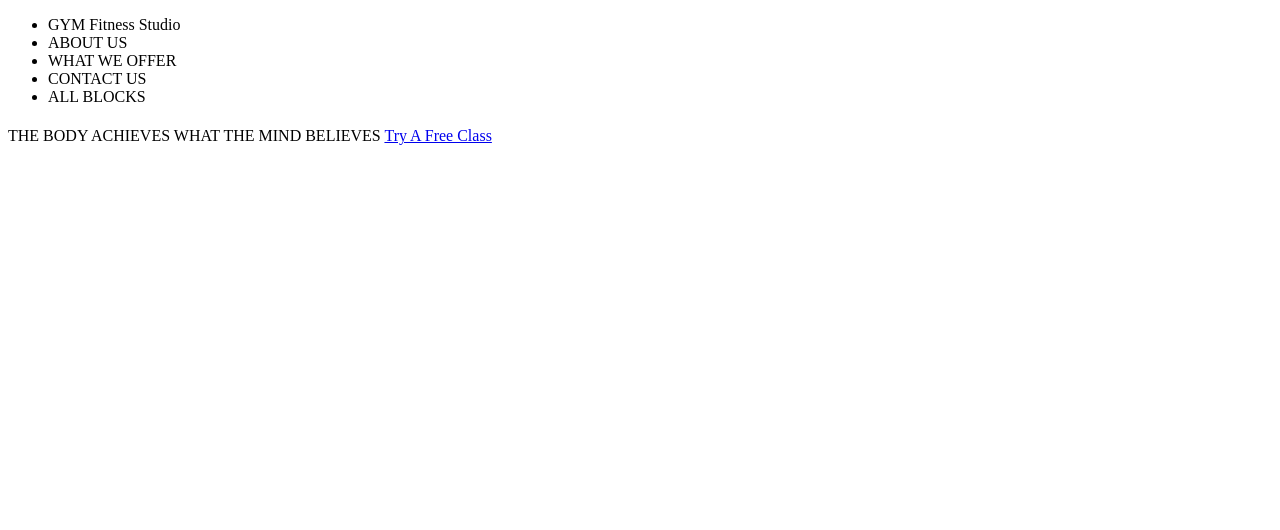
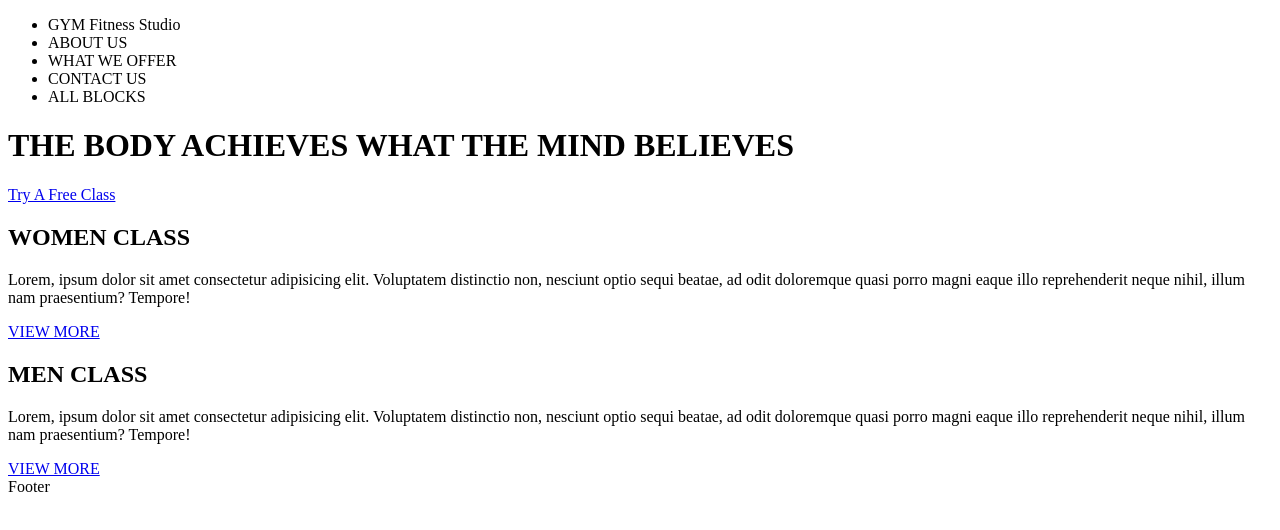
Before and after one commit to TinaVM/Gym-Landing-Page, a plain HTML site: page dist/index.html in a window 1280 px wide. Drawn offline with Linux system fonts and the light colour scheme.

Commit message:
added some content that will fill the page

```diff
--- a/dist/index.html
+++ b/dist/index.html
@@ -18,9 +18,20 @@
             </ul>
         </nav>
         <main>
-            <h1></h1>THE BODY ACHIEVES WHAT THE MIND BELIEVES</h1>
+            <h1>THE BODY ACHIEVES WHAT THE MIND BELIEVES</h1>
             <a href="#" class="button">Try A Free Class</a>
         </main>
+        <div id="content1">
+            <h2>WOMEN CLASS</h2>
+            <p>Lorem, ipsum dolor sit amet consectetur adipisicing elit. Voluptatem distinctio non, nesciunt optio sequi beatae, ad odit doloremque quasi porro magni eaque illo reprehenderit neque nihil, illum nam praesentium? Tempore!</p>
+            <a href="#" class="button">VIEW MORE</a>
+        </div>
+        <div id="content2">
+            <h2>MEN CLASS</h2>
+            <p>Lorem, ipsum dolor sit amet consectetur adipisicing elit. Voluptatem distinctio non, nesciunt optio sequi beatae, ad odit doloremque quasi porro magni eaque illo reprehenderit neque nihil, illum nam praesentium? Tempore!</p>
+            <a href="#" class="button">VIEW MORE</a>
+        </div>
+        <footer>Footer</footer>
     </div>
 
 </body>
```
Also changed, not shown: index.html (+12 -1 lines).
